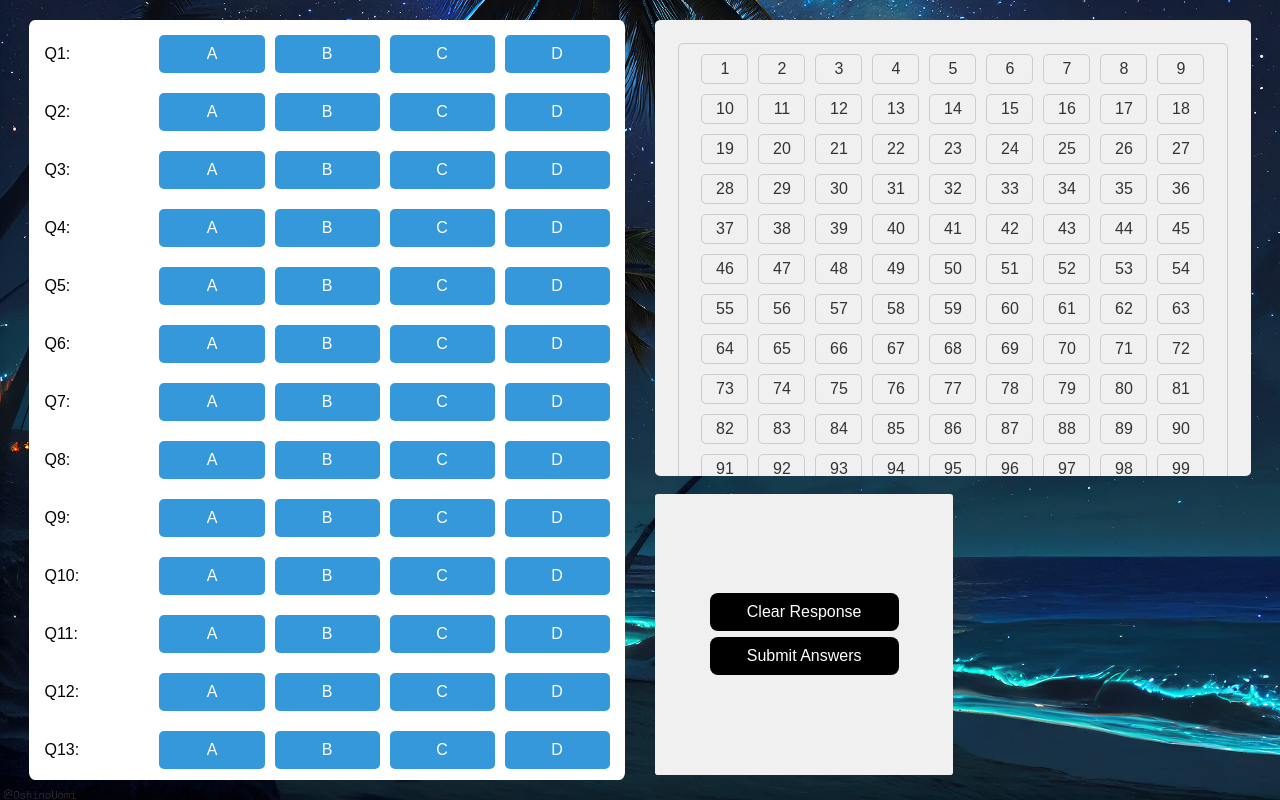
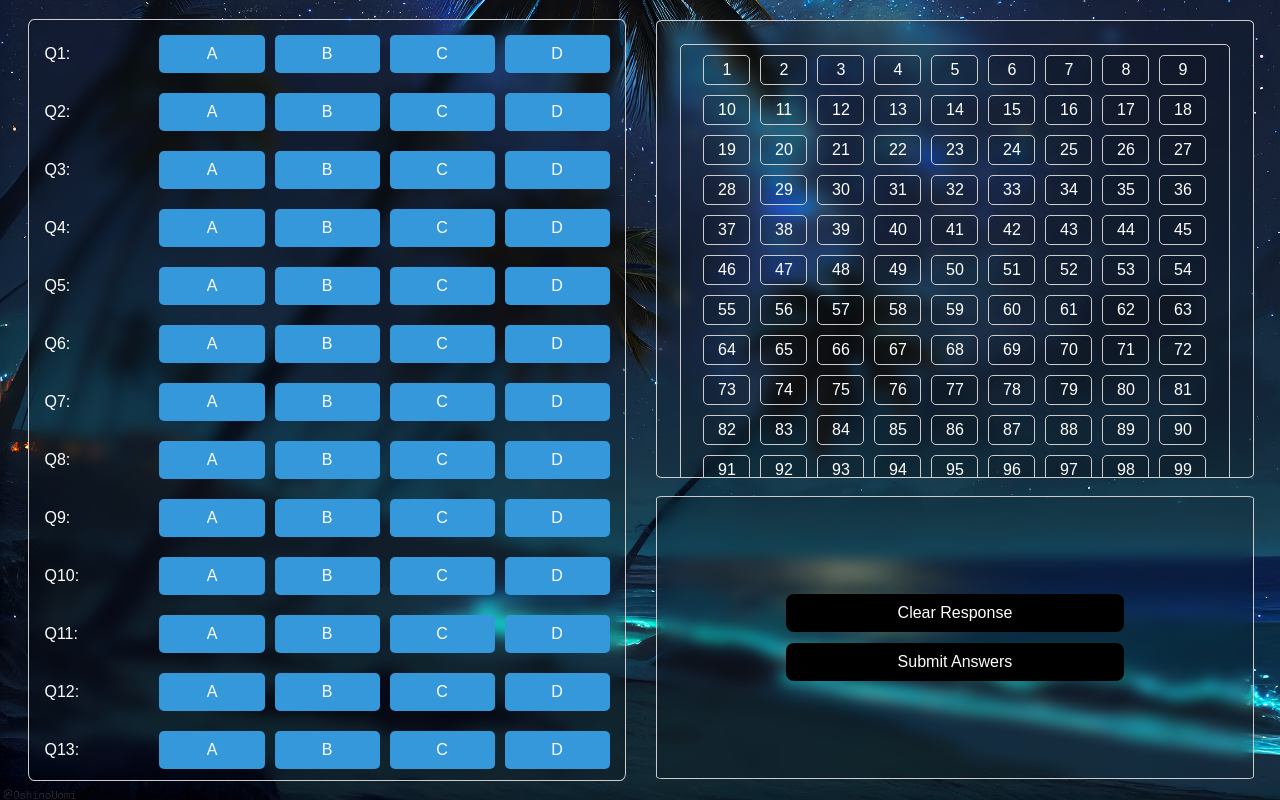
Before and after one commit to quilo-bikcodes/Catalyst-OMR, a plain HTML site: page index.html in a window 1280 px wide. Drawn offline with Linux system fonts and the light colour scheme.

Commit message:
scrolllbar

```diff
--- a/style.css
+++ b/style.css
@@ -43,13 +43,17 @@ body {
 
 .left-card {
   height: 95%;
-  background-color: rgb(255, 255, 255);
+  background-color: rgba(0, 0, 0, 0.1);
+  border: 1px solid #ccc;
+
   backdrop-filter: blur(7px);
   width: 46.5%;
   margin-right: 1.2%;
   border-radius: 1%;
   overflow-y: auto;
 }
+
+
 
 .right-cards {
   height:95%;
@@ -64,14 +68,23 @@ body {
   height: 60%;
   width: 100%;
   margin-bottom: 1.5%;
-  /* background-color: rgba(255, 255, 255, 0.1); */
-  background-color: #f0f0f0;
+  background-color: rgba(0, 0, 0, 0.1);
+  /* background-color: #f0f0f0; */
+  border: 1px solid #ccc;
+
 
   backdrop-filter: blur(7px);
 
   border-radius: 1%;
   overflow-y: auto;
 }
+
+.right-card-up::-webkit-scrollbar, .left-card::-webkit-scrollbar  {
+  display: none;
+}
+
+
+
 .q-nos-card-container {
   /* height: 90%; */
   padding: 3%;
@@ -80,10 +93,12 @@ body {
 
 .right-card-down {
   height: 37%;
-  width: 50%;
+  width: 100%;
   margin-top: 1.5%;
-  /* background-color: rgba(255, 255, 255, 0.1); */
-  background-color: #f0f0f0;
+  background-color: rgba(0, 0, 0, 0.1);
+  border: 1px solid #ccc;
+
+  /* background-color: #f0f0f0; */
 
   backdrop-filter: blur(7px);
   display: flex;
@@ -151,7 +166,7 @@ body {
 
 .question {
     display: grid;
-    color: rgb(0, 0, 0);
+    color: rgb(255, 255, 255);
     grid-template-columns: repeat(5, 1fr); /* Each question takes up a column */
     gap: 10px;
     align-items: center;
@@ -187,8 +202,9 @@ body {
   margin: 5px;
   min-width: 25px;
   border: 1px solid #ccc;
-  background-color: #f0f0f0;
-  color: #333;
+  background-color: rgba(0, 0, 0, 0.1);
+
+  color: #ffffff;
   text-decoration: none;
 
   border-radius: 5px;
```
